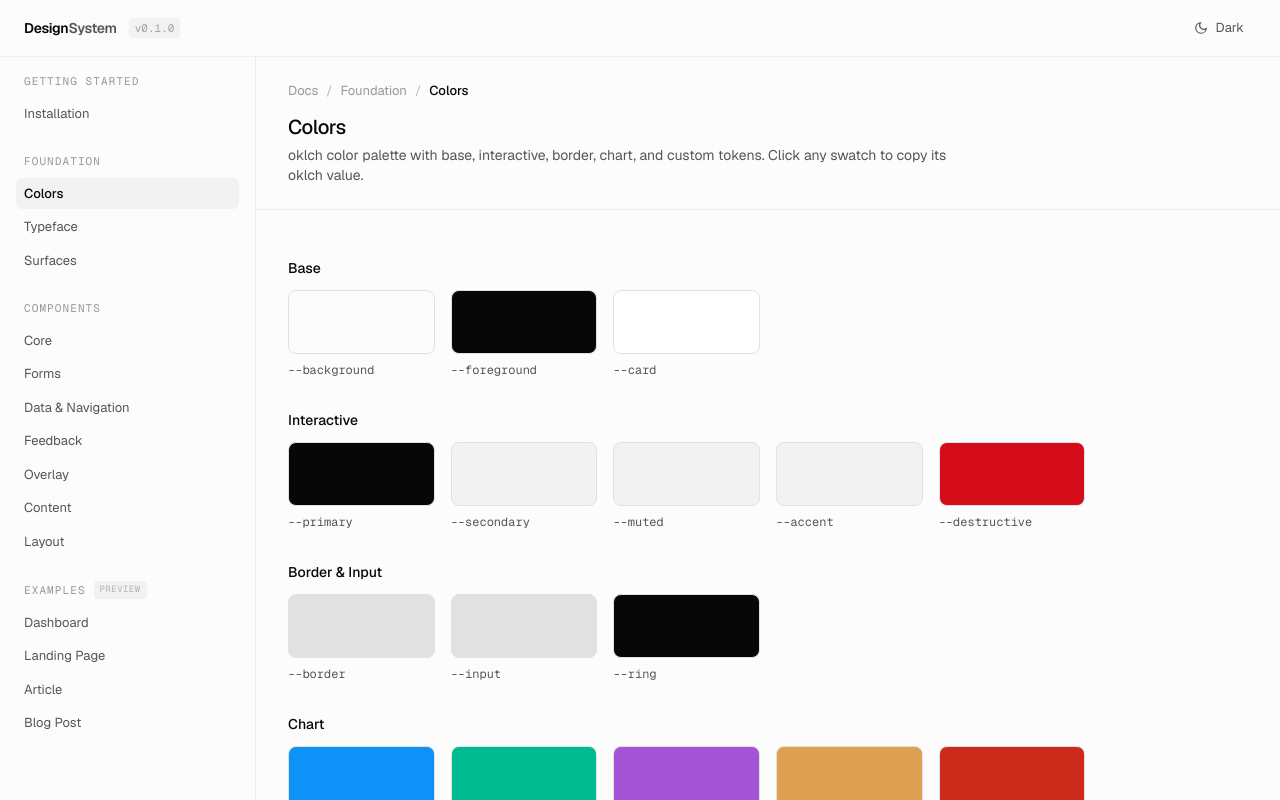
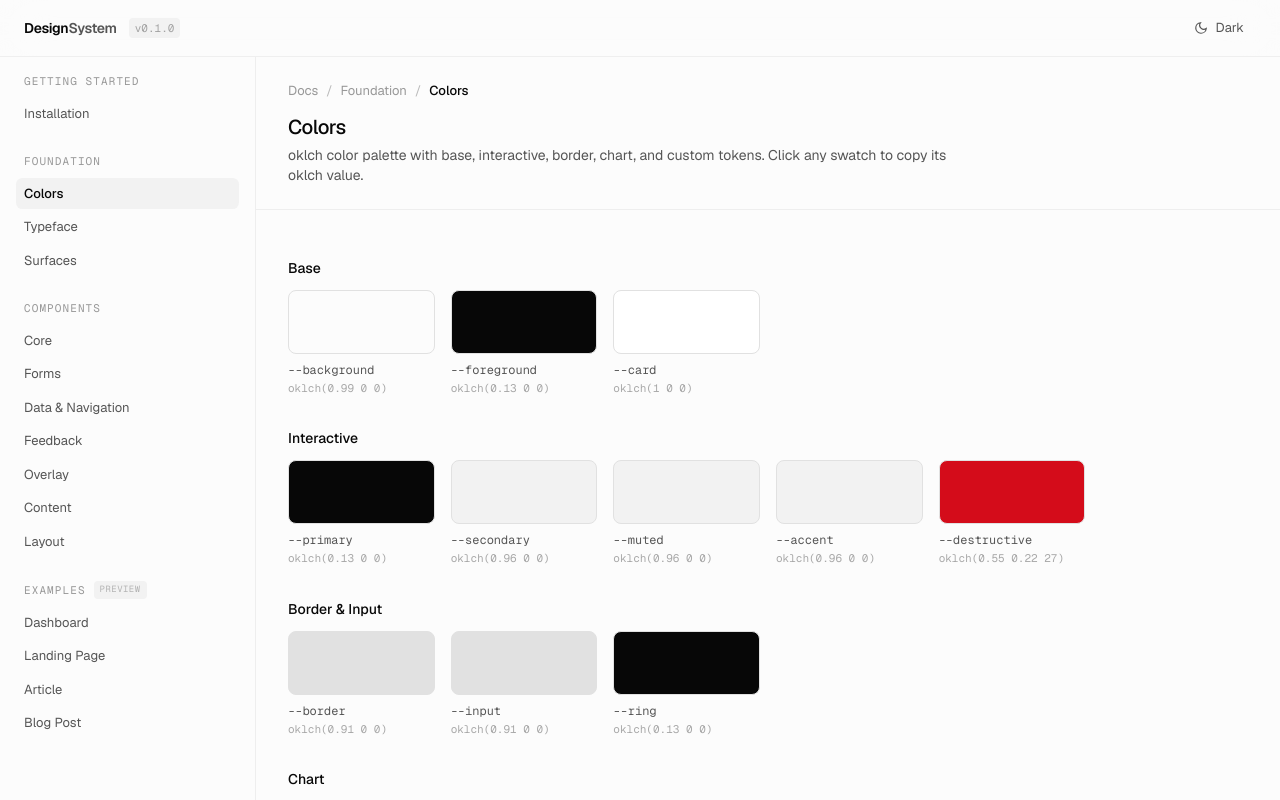
Before and after one commit to kawus/design-system, a Next.js app: page / in a window 1280 px wide. Both pictures are taken after a click on the button "Colors". Shown: the top 800 px of the page. Built offline with nearby package versions, Linux system fonts and the light colour scheme.

Commit message:
refactor: remove hover overlay from color swatches
Show oklch value permanently below the swatch name instead of behind a
hover overlay. Click-to-copy still works, shows brief "Copied!" feedback
inline.

Co-Authored-By: Claude Opus 4.6 (1M context) <noreply@anthropic.com>

```diff
--- a/src/components/showcase/colors.tsx
+++ b/src/components/showcase/colors.tsx
@@ -1,25 +1,22 @@
 "use client";
 
-import { useRef, useState, useCallback } from "react";
+import { useEffect, useState, useCallback } from "react";
 import { cn } from "@/lib/utils";
 
-/* ─── Read the raw CSS variable value (e.g. "oklch(0.13 0 0)") ─── */
+/* ─── Read the raw CSS variable value ─── */
 function getOklchValue(varName: string): string {
-  const raw = getComputedStyle(document.documentElement)
+  return getComputedStyle(document.documentElement)
     .getPropertyValue(varName)
-    .trim();
-  return raw || "–";
+    .trim() || "–";
 }
 
-/* ─── Color swatch with hover oklch + click to copy ─── */
+/* ─── Color swatch — value shown below, click to copy ─── */
 function Swatch({ name, cssVar }: { name: string; cssVar: string }) {
-  const swatchRef = useRef<HTMLDivElement>(null);
-  const [value, setValue] = useState<string | null>(null);
+  const [value, setValue] = useState<string>("");
   const [copied, setCopied] = useState(false);
 
-  const handleMouseEnter = useCallback(() => {
-    const raw = getOklchValue(name);
-    setValue(raw);
+  useEffect(() => {
+    setValue(getOklchValue(name));
   }, [name]);
 
   const handleClick = useCallback(() => {
@@ -30,24 +27,22 @@ function Swatch({ name, cssVar }: { name: string; cssVar: string }) {
   }, [name]);
 
   return (
-    <div className="flex flex-col gap-2">
+    <div
+      className="flex flex-col gap-2 cursor-pointer group"
+      onClick={handleClick}
+    >
       <div
-        ref={swatchRef}
         className={cn(
-          "h-16 w-full rounded-lg border border-border relative cursor-pointer group transition-shadow hover:ring-2 hover:ring-ring/30",
+          "h-16 w-full rounded-lg border border-border transition-shadow group-hover:ring-2 group-hover:ring-ring/30",
           cssVar
         )}
-        onMouseEnter={handleMouseEnter}
-        onMouseLeave={() => { setValue(null); setCopied(false); }}
-        onClick={handleClick}
-      >
-        <div className="absolute inset-0 rounded-lg flex items-center justify-center opacity-0 group-hover:opacity-100 transition-opacity bg-black/40 backdrop-blur-[2px]">
-          <span className="font-mono text-[10px] text-white font-medium">
-            {copied ? "Copied!" : value ?? "…"}
-          </span>
-        </div>
+      />
+      <div className="flex flex-col gap-0.5">
+        <span className="font-mono text-xs text-muted-foreground">{name}</span>
+        <span className="font-mono text-[11px] text-muted-foreground/50">
+          {copied ? "Copied!" : value}
+        </span>
       </div>
-      <span className="font-mono text-xs text-muted-foreground">{name}</span>
     </div>
   );
 }
```
